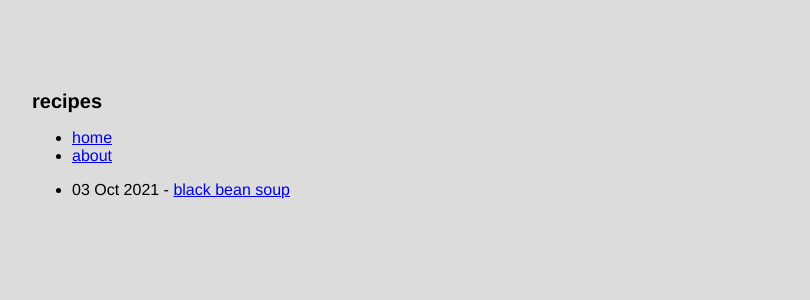
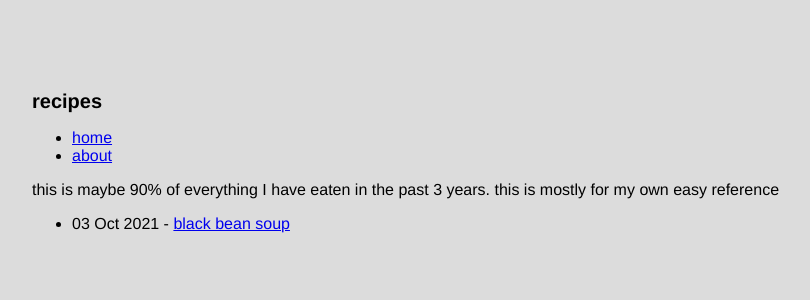
Before and after one commit to radicula/radicula.github.io, a Jekyll site: the page built from recipes/index.md, in a window 1280 px wide. Shown: the top 300 px of the page, without its empty margins (32-842 px from the left). Built offline with Jekyll 4.4.1, drawn with Linux system fonts in a browser that asks for light colours.

Commit message:
add text

```diff
--- a/recipes/index.md
+++ b/recipes/index.md
@@ -2,6 +2,8 @@
 layout: default
 title: "recipes"
 ---
+
+this is maybe 90% of everything I have eaten in the past 3 years. this is mostly for my own easy reference
 
 {% for post in site.categories.recipes %}
 
```
